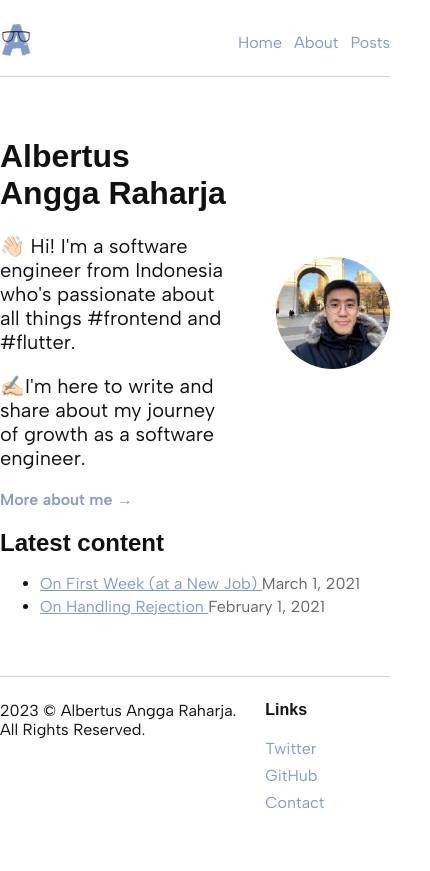
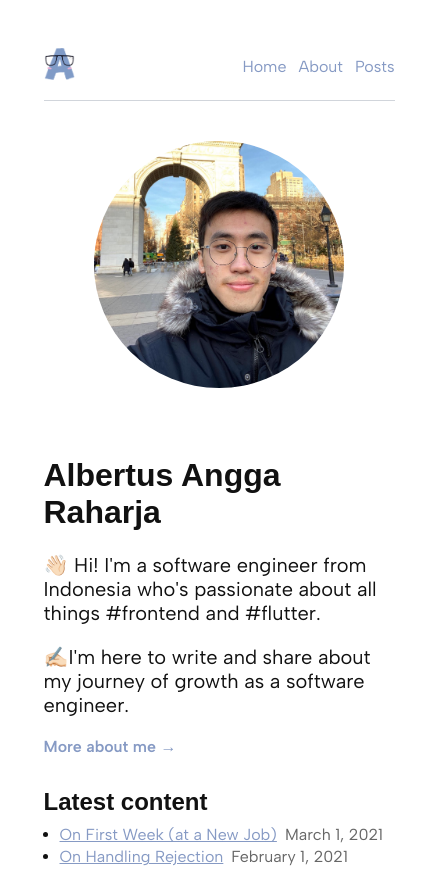
Before and after one commit to albertusdev/albertus.dev, an Astro site: page / in a window 390 px wide. Shown: the top 871 px of the page, 430 px wide, since content can reach past the window. Before the commit the page ends 844 px from the top, so only its background shows below. Built offline with nearby package versions, Linux system fonts and the light colour scheme; Astro itself is replaced by a stand-in of ours; some packages are replaced by stand-ins of ours; a web font is replaced by a local one.

Commit message:
feat: responsive & mobile first design
* refactor: use grid for holy grail layout implementation

```diff
--- a/src/components/Footer.astro
+++ b/src/components/Footer.astro
@@ -18,7 +18,7 @@ const links = [
 <footer>
   <hr />
   <div>
-    <div>
+    <div class="copyright">
       {new Date().getFullYear()} &copy; Albertus Angga Raharja. All Rights Reserved.
     </div>
     <div class="links">
@@ -30,19 +30,28 @@ const links = [
 
 <style>
   footer {
-    width: 100%;
     padding: 1rem 0;
   }
   footer > div {
-    display: grid;
-    grid-template-columns: 2fr 1fr;
-    grid-gap: 1rem;
+    display: flex;
+    flex-wrap: wrap-reverse;
+    align-items: flex-start;
+    gap: 1rem;
     padding: 1rem 0;
   }
+  .copyright {
+    flex-grow: 2;
+    min-width: min(100%, 25rem);
+  }
   .links {
+    flex: 1;
     display: flex;
     flex-direction: column;
     gap: 0.5rem;
+    text-align: center;
+    align-items: center;
+    min-width: min(100%, 10rem);
+    margin-bottom: 1rem;
   }
   .links > h4 {
     margin-top: 0rem;
--- a/src/components/Header.astro
+++ b/src/components/Header.astro
@@ -48,7 +48,6 @@ const pathname = getPathnameWithoutLocale(Astro.request.url);
 
 <style>
   header {
-    width: 100%;
     padding-top: 1rem;
   }
   header > div {
--- a/src/components/LatestPosts.astro
+++ b/src/components/LatestPosts.astro
@@ -12,12 +12,14 @@ const blogEntries = (await getBlogCollection()).slice(0, 5);
     {
       blogEntries.map((blogPostEntry) => (
         <li>
+          <div>
             <a href={getBlogPathname(blogPostEntry)}>
               {blogPostEntry.data.title}
             </a>
             <time datetime={blogPostEntry.data.date.toISOString()}>
               {formatDate(blogPostEntry.data.date)}
             </time>
+          </div>
         </li>
       ))
     }
@@ -31,9 +33,21 @@ const blogEntries = (await getBlogCollection()).slice(0, 5);
   time {
     color: #666;
   }
+
+  ul {
+    margin-block-start: 0.5rem;
+    padding-left: 1rem;
+  }
   li {
     padding: 0.1rem 0;
   }
+
+  li > div {
+    display: flex;
+    flex-wrap: wrap;
+    gap: 0.5rem;
+  }
+
   h2 {
     margin-bottom: 0rem;
     padding-bottom: 0rem;
--- a/src/layouts/BaseLayout.astro
+++ b/src/layouts/BaseLayout.astro
@@ -103,12 +103,14 @@ description = description || "Albertus Angga Raharja's personal site";
     <Footer />
     <script is:inline>
       // Set the height of the screen to a CSS variable due to viewport height bug on mobile devices
-      window.addEventListener("resize", () => {
+      const setScreenHeight = () => {
         document.documentElement.style.setProperty(
           "--screen-height",
           `${window.innerHeight}px`
         );
-      });
+      };
+      // setScreenHeight();
+      // window.addEventListener("resize", setScreenHeight);
     </script>
   </body>
 </html>
--- a/src/pages/index.astro
+++ b/src/pages/index.astro
@@ -7,7 +7,7 @@ import { getTitle } from "utils/title";
 <BaseLayout title={getTitle("Home")}>
   <main>
     <div>
-      <div>
+      <div class="intro">
         <h1>Albertus Angga Raharja</h1>
         <p>
           👋🏻 Hi! I'm a software engineer from Indonesia who's passionate about
@@ -28,22 +28,29 @@ import { getTitle } from "utils/title";
 <style>
   main > div:first-of-type {
     width: 100%;
-    height: calc(var(--screen-height) * 0.5);
-    display: grid;
-    grid-template-columns: 2fr 1fr;
-    grid-gap: 3rem;
+    min-height: calc(var(--screen-height) * 0.5);
+    display: flex;
+    gap: 3rem;
+    flex-wrap: wrap-reverse;
 
     /* center the row */
     justify-content: center;
     align-items: center;
 
     margin-top: 2rem;
+    margin-bottom: 2rem;
   }
+
+  .intro {
+    flex: 1;
+    min-width: min(400px, 100%);
+  }
+
   img {
-    width: 100%;
-    max-width: 300px;
+    width: 250px;
     object-fit: contain;
     border-radius: 50%;
+    margin: 0 auto;
   }
   p {
     font-size: 1.25rem;
--- a/src/styles/global.css
+++ b/src/styles/global.css
@@ -1,6 +1,6 @@
 :root {
-  --layout-width: 1080px;
-
+  --layout-width: min(100ch, 90vw);
+  --screen-height: 100vh;
   --font-family-display: "Lexend Deca", sans-serif;
   --font-family-primary: "Albert Sans", sans-serif;
 }
@@ -23,18 +23,46 @@
   }
 }
 
+/* Layout */
 body {
   background-color: var(--color-background);
   color: var(--color-text);
   font-family: var(--font-family-primary);
+
   width: 100vw;
-  min-height: 100vh;
-  margin: 0 auto;
-  display: flex;
-  flex-direction: column;
-  align-items: center;
+  min-height: var(--screen-height);
+
+  display: grid;
+  grid-template: auto 1fr auto / auto var(--layout-width) auto;
+
+  padding: 1rem;
+  overflow-x: hidden;
 }
 
+footer {
+  margin-top: auto;
+}
+
+/* Align header, main, footer on center */
+header,
+main,
+footer {
+  grid-column: 2 / 3;
+}
+
+.left-sidebar {
+  grid-column: 1 / 2;
+}
+
+.right-sidebar {
+  grid-column: 3 / 4;
+}
+
+main {
+  margin: 0 auto;
+}
+
+/* Typography */
 h1,
 h2,
 h3,
@@ -55,16 +83,6 @@ a {
   text-decoration: none;
 }
 
-footer {
-  margin-top: auto;
-}
-
-header,
-main,
-footer {
-  max-width: var(--layout-width);
-}
-
 blockquote {
   border-left: 4px solid var(--color-primary);
   padding-left: 1rem;
```
Lines whose indentation alone changed are shown as unchanged.
